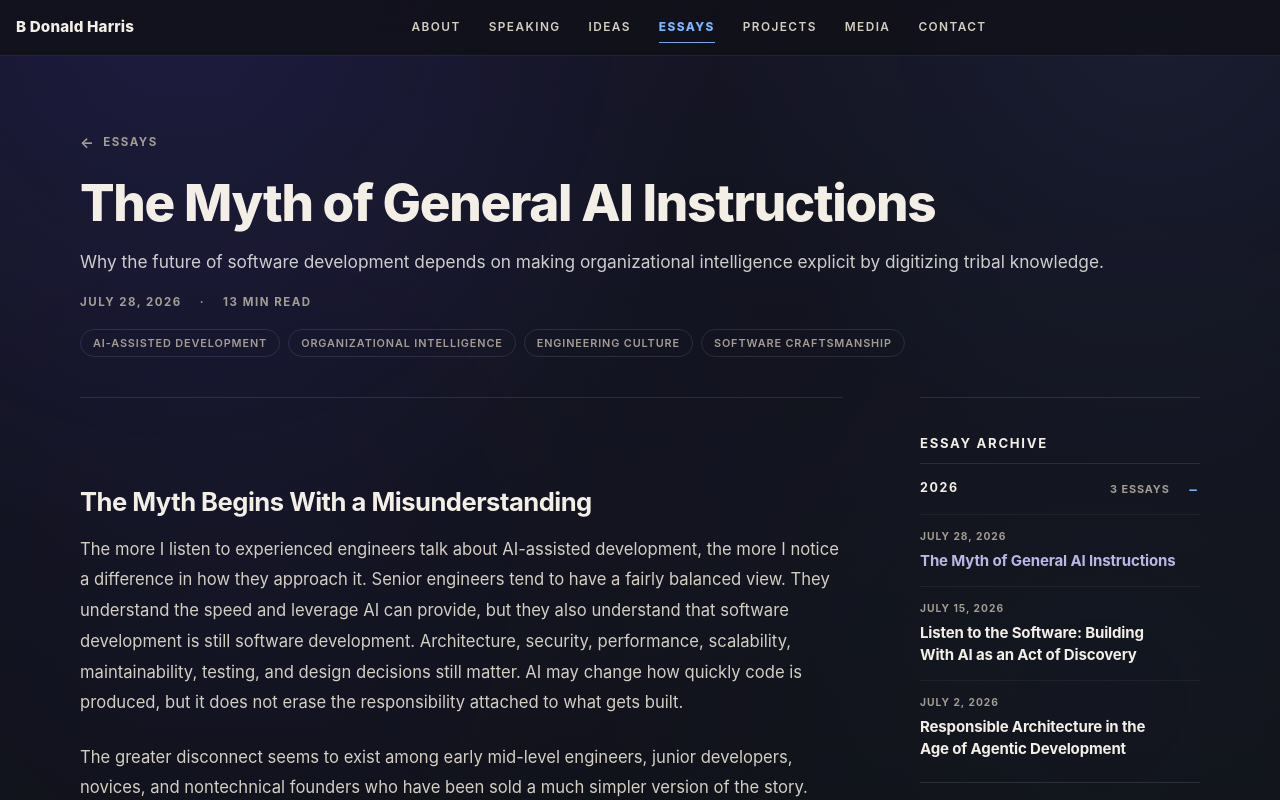
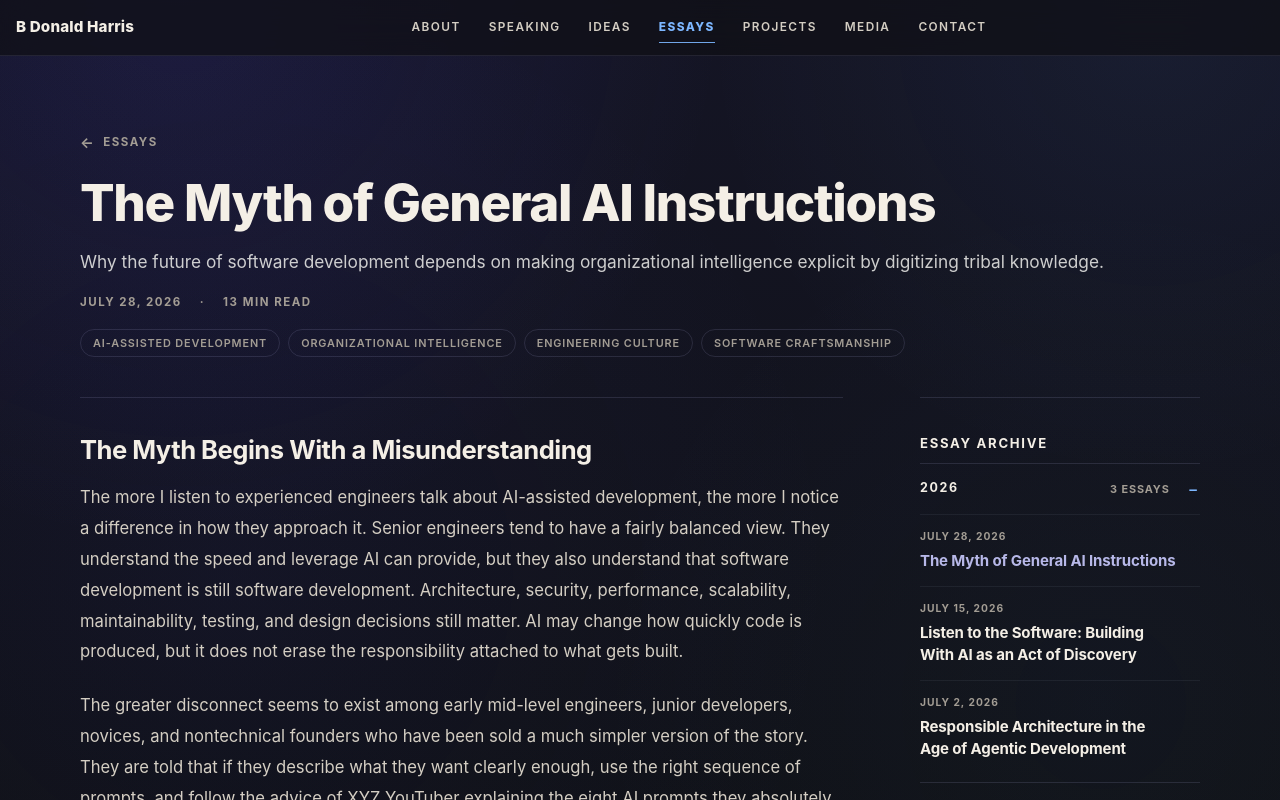
Before and after one commit to bdonaldharris/bdonaldharris.com, a Next.js app: page /writing/the-myth-of-general-ai-instructions in a window 1280 px wide. Shown: the top 800 px of the page. Built offline with nearby package versions, Linux system fonts and the light colour scheme.

Commit message:
essay update

```diff
--- a/app/globals.css
+++ b/app/globals.css
@@ -2644,6 +2644,10 @@ p {
   font-size: clamp(1.45rem, 2vw, 1.9rem);
 }
 
+.writing-article-body > h2:first-child {
+  margin-top: 0;
+}
+
 .writing-article-body h3 {
   margin: 1.6em 0 0.6em;
   font-size: clamp(1.15rem, 1.5vw, 1.4rem);
```
